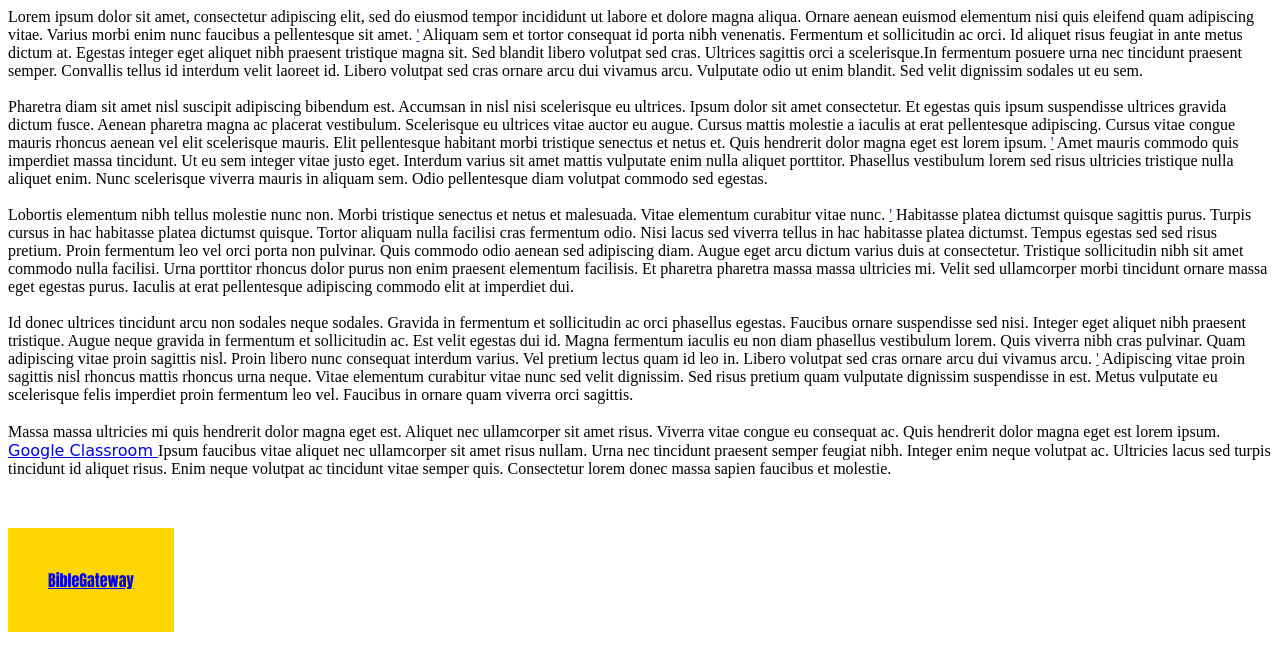
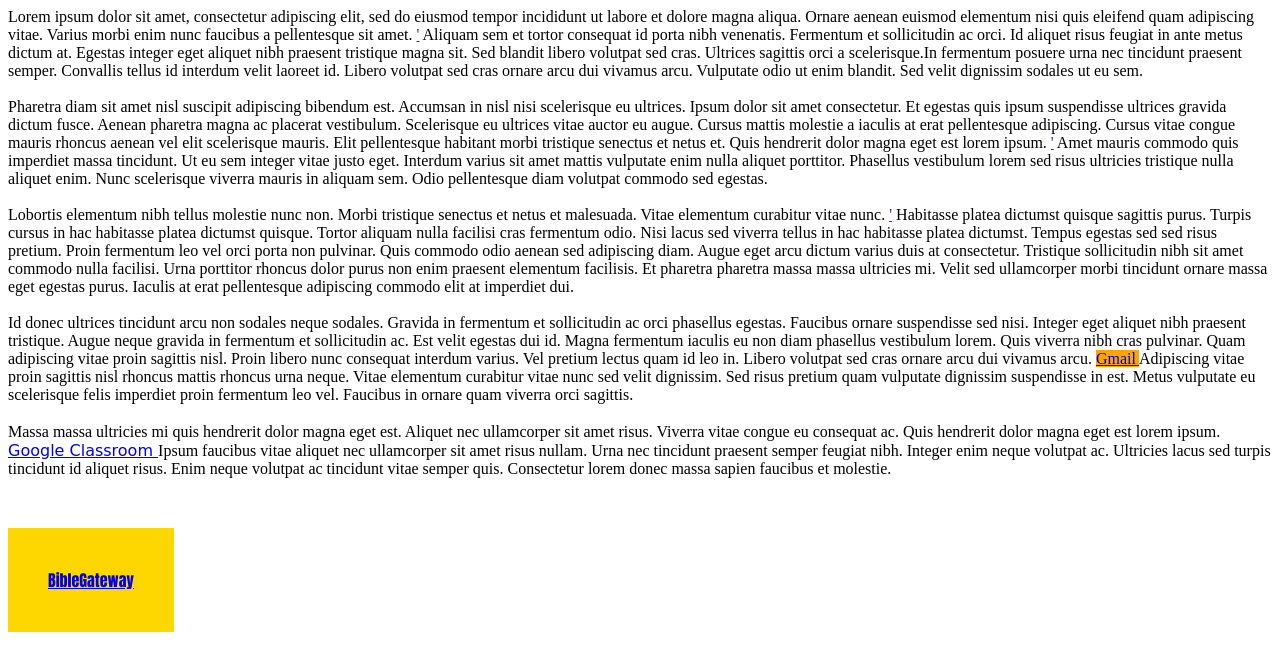
Before and after one commit to austinleitzke/webauth, a plain HTML site: page css-links/css-links.html in a window 1280 px wide. Drawn offline with Linux system fonts and the light colour scheme.

Commit message:
utjkgvmi

```diff
--- a/css-links/css-links.html
+++ b/css-links/css-links.html
@@ -40,16 +40,21 @@
 
 }
 #a4:link {
-
+    font-family: initial;
+    background-color: orange;
 }
 #a4:visited {
-
+    font: small;
+    color: orange;
 }
 #a4:hover {
-
+    font: bold;
+    font-size: 200%;
 }
 #a4:active {
-
+    font: bold;
+    background-color: orchid;
+    font-size: 50%;
 }
 #a5:link {
     font-family: cursive;
@@ -134,7 +139,7 @@ Iaculis at erat pellentesque adipiscing commodo elit at imperdiet dui.
 Id donec ultrices tincidunt arcu non sodales neque sodales. Gravida in fermentum et sollicitudin ac orci phasellus egestas. Faucibus ornare suspendisse sed nisi.
 Integer eget aliquet nibh praesent tristique. Augue neque gravida in fermentum et sollicitudin ac. Est velit egestas dui id.
 Magna fermentum iaculis eu non diam phasellus vestibulum lorem. Quis viverra nibh cras pulvinar. Quam adipiscing vitae proin sagittis nisl.
-Proin libero nunc consequat interdum varius. Vel pretium lectus quam id leo in. Libero volutpat sed cras ornare arcu dui vivamus arcu. <a id="a4" href= > '</a>
+Proin libero nunc consequat interdum varius. Vel pretium lectus quam id leo in. Libero volutpat sed cras ornare arcu dui vivamus arcu. <a id="a4" href="https://mail.google.com/" target="email" > Gmail </a>
 Adipiscing vitae proin sagittis nisl rhoncus mattis rhoncus urna neque. Vitae elementum curabitur vitae nunc sed velit dignissim. Sed risus pretium quam vulputate dignissim suspendisse in est.
 Metus vulputate eu scelerisque felis imperdiet proin fermentum leo vel. Faucibus in ornare quam viverra orci sagittis.
 </p4>
```
